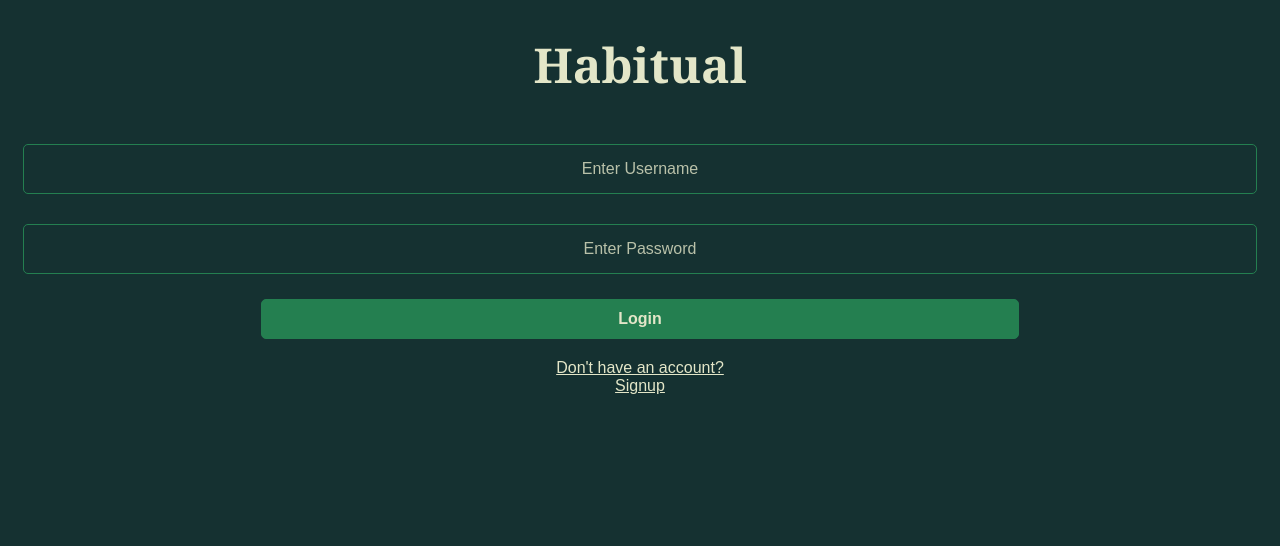
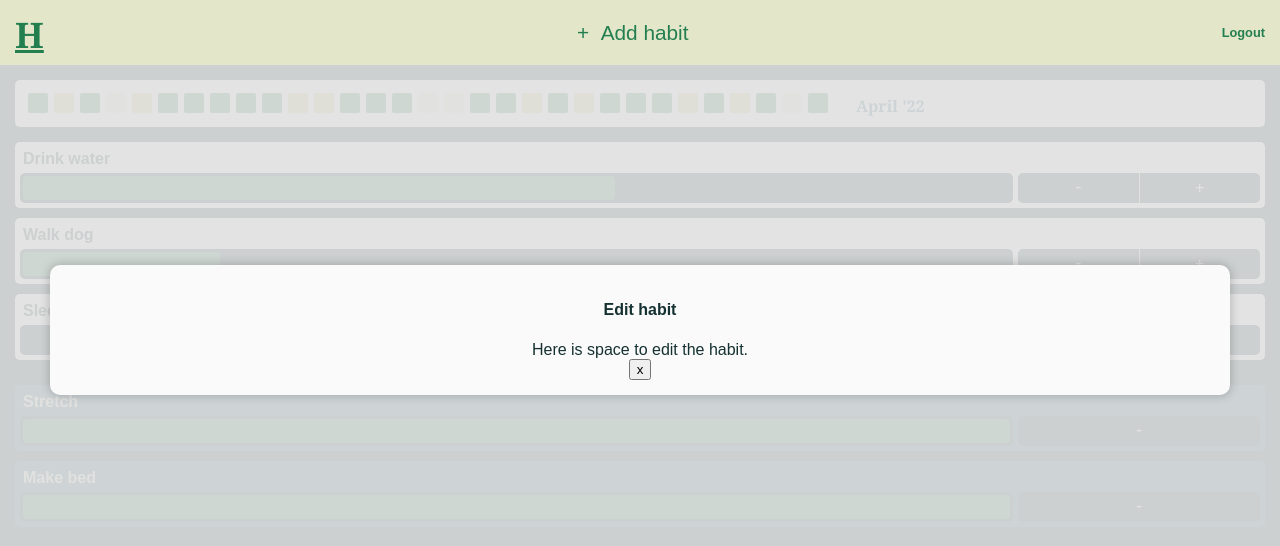
Before and after one commit to redlipbatfish/scratchproject, a React app: page / in a window 1280 px wide. Shown: the top 546 px of the page. Built offline with nearby package versions, Linux system fonts and the light colour scheme.

Commit message:
Created all components without functionality except modal

```diff
--- a/client/App.jsx
+++ b/client/App.jsx
@@ -2,14 +2,15 @@ import React, { Component } from 'react';
 import { Outlet } from 'react-router-dom';
 
 
-
+import FeedContainer from './containers/FeedContainer.jsx';
 import LoginContainer from './containers/LoginContainer.jsx';
 
 const App = () => {
 
   return (
     <div>
-      <LoginContainer />
+      {/* <LoginContainer /> */}
+      <FeedContainer />
     </div>
   );
 };
--- a/client/components/Calendar.jsx
+++ b/client/components/Calendar.jsx
@@ -3,8 +3,41 @@ import { connect } from 'react-redux';
 
 const Calendar = () => {
     return (
-        <div>
-
+        <div className='calendar'>
+            <div className='squares-wrapper'>
+                <div className='square green'></div>
+                <div className='square yellow-green'></div>
+                <div className='square green'></div>
+                <div className='square beige'></div>
+                <div className='square yellow-green'></div>
+                <div className='square green'></div>
+                <div className='square green'></div>
+                <div className='square green'></div>
+                <div className='square green'></div>
+                <div className='square green'></div>
+                <div className='square yellow-green'></div>
+                <div className='square yellow-green'></div>
+                <div className='square green'></div>
+                <div className='square green'></div>
+                <div className='square green'></div>
+                <div className='square beige'></div>
+                <div className='square beige'></div>
+                <div className='square green'></div>
+                <div className='square green'></div>
+                <div className='square yellow-green'></div>
+                <div className='square green'></div>
+                <div className='square yellow-green'></div>
+                <div className='square green'></div>
+                <div className='square green'></div>
+                <div className='square green'></div>
+                <div className='square yellow-green'></div>
+                <div className='square green'></div>
+                <div className='square yellow-green'></div>
+                <div className='square green'></div>
+                <div className='square beige'></div>
+                <div className='square green'></div>
+                <div id='label-month'>April '22</div>
+            </div>
         </div>
     );
 };
--- a/client/components/Completed.jsx
+++ b/client/components/Completed.jsx
@@ -3,8 +3,33 @@ import { connect } from 'react-redux';
 
 const Completed = () => {
     return (
-        <div>
-
+        <div className='wrapper-todo'>
+            <div className='item-done'>
+                <div className='habit-name'>
+                    Stretch
+                </div>
+                <div className='progress-container'>
+                    <div className='wrapper-progressbar'>
+                        <div className='progressbar' style={{width: "100%"}}></div>
+                    </div>
+                    <div className='wrapper-btns'>
+                        <div className='btn-big-minus'>-</div>
+                    </div>
+                </div>
+            </div>
+            <div className='item-done'>
+                <div className='habit-name'>
+                    Make bed
+                </div>
+                <div className='progress-container'>
+                    <div className='wrapper-progressbar'>
+                        <div className='progressbar' style={{width: "100%"}}></div>
+                    </div>
+                    <div className='wrapper-btns'>
+                        <div className='btn-big-minus'>-</div>
+                    </div>
+                </div>
+            </div>
         </div>
     );
 };
--- a/client/components/EditHabit.jsx
+++ b/client/components/EditHabit.jsx
@@ -4,6 +4,7 @@ import { connect } from 'react-redux';
 
 const EditHabit = () => {
     return (
+        <div className='modal-bg'>
             <div className='modal'>
                 <div className='modal-content'>
                     <h4 className='modal-title'>Edit habit</h4>
@@ -15,6 +16,7 @@ const EditHabit = () => {
                     <button>x</button>
                 </div>
             </div>
+        </div>
     )
 };
 
--- a/client/components/ToDo.jsx
+++ b/client/components/ToDo.jsx
@@ -3,8 +3,48 @@ import { connect } from 'react-redux';
 
 const ToDo = () => {
     return (
-        <div>
-
+        <div className='wrapper-todo'>
+            <div className='item-todo'>
+                <div className='habit-name'>
+                    Drink water
+                </div>
+                <div className='progress-container'>
+                    <div className='wrapper-progressbar'>
+                        <div className='progressbar' style={{width: "60%"}}></div>
+                    </div>
+                    <div className='wrapper-btns'>
+                        <div className='btn-progress minus'>-</div>
+                        <div className='btn-progress plus'>+</div>
+                    </div>
+                </div>
+            </div>
+            <div className='item-todo'>
+                <div className='habit-name'>
+                    Walk dog
+                </div>
+                <div className='progress-container'>
+                    <div className='wrapper-progressbar'>
+                        <div className='progressbar' style={{width: "20%"}}></div>
+                    </div>
+                    <div className='wrapper-btns'>
+                        <div className='btn-progress minus'>-</div>
+                        <div className='btn-progress plus'>+</div>
+                    </div>
+                </div>
+            </div>
+            <div className='item-todo'>
+                <div className='habit-name'>
+                    Sleep on time
+                </div>
+                <div className='progress-container'>
+                    <div className='wrapper-progressbar'>
+                        <div className='progressbar' style={{width: "0%"}}></div>
+                    </div>
+                    <div className='wrapper-btns'>
+                        <div className='btn-check'>	&#10003;</div>
+                    </div>
+                </div>
+            </div>
         </div>
     );
 };
--- a/client/components/TopBar.jsx
+++ b/client/components/TopBar.jsx
@@ -3,8 +3,10 @@ import { connect } from 'react-redux';
 
 const TopBar = () => {
     return (
-        <div>
-        <button id='add-hbt'>Add habit</button>
+        <div className="topbar">
+            <div id='logo'>H</div>
+            <button id='add-hbt'><span id="plus-icon">+&nbsp;</span>&nbsp;Add habit</button>
+            <div id='link-logout'>Logout</div>
         </div>
     );
 };
--- a/client/containers/FeedContainer.jsx
+++ b/client/containers/FeedContainer.jsx
@@ -11,7 +11,7 @@ import EditHabit from '../components/EditHabit.jsx'
 const FeedContainer = () => {
     return (
     <div>
-        <div>test</div>
+        <EditHabit />
         <TopBar/>
         <Calendar/>
         <ToDo/>
--- a/client/styles/styles.scss
+++ b/client/styles/styles.scss
@@ -1,3 +1,4 @@
+$white: #fafafa;
 $beige: #e3e6c8;
 $yellowgreencrayola: #c8d189;
 $amazon: #247f50;
@@ -7,16 +8,192 @@ $richblack: #153131;
 
 body {
     background-color: $richblack;
-  font-family:Arial, Helvetica, sans-serif;
+    font-family: Arial, Helvetica, sans-serif;
     color: $beige;
+    margin: 0px;
 }
-
 h1 {
     text-align: center;
     font-size: 3rem;
+    font-family: Cambria, Cochin, Georgia, Times, 'Times New Roman', serif;
+}
+.topbar {
+    background-color: $beige;
+    display: flex;
+    padding: 15px;
+    display: flex;
+    height: 35px;
+}
+.modal-bg {
+  position: absolute;
+  width: 100%;
+  height: 100%;
+  margin-top: 65px;
+  background-color: rgba(225, 225, 225, 0.9);
+  color: $richblack;
+}
+.modal {
+  background: $white;
+  border-radius: 10px;
+  margin-top: 200px;
+  margin-left: 50px;
+  margin-right: 50px;
+  padding: 15px;
+  box-shadow: 0px 0px 10px 1px rgba(0, 0, 0, 0.2);
+  text-align: center;
+}
+.calendar {
+    background-color: $white;
+    margin: 15px;
+    padding: 10px;
+    border-radius: 5px;
+    display: flex;
+    flex-wrap: wrap;
+}
+#label-month {
+  text-align: right;
+  flex-grow: 1;
+  margin-top: 5px;
+  margin-right: 5px;
   font-family:Cambria, Cochin, Georgia, Times, 'Times New Roman', serif;
+  color: $bluesapphire;
+  font-weight: 600;
+  padding-left: 25px;
 }
-
+.green {
+    background-color: $amazon;
+}
+.yellow-green {
+    background-color: $yellowgreencrayola;
+}
+.beige {
+    background-color: $beige;
+}
+.squares-wrapper {
+    display: flex;
+    flex-direction: row;
+    flex-wrap: wrap;
+    justify-items: left;
+}
+.square {
+    width: 20px;
+    height: 20px;
+    margin: 3px;
+    border-radius: 2px;
+    // box-shadow: 0px 0px 2px 0px rgba(0, 0, 0, 0.1);
+}
+.wrapper-todo {
+  display: flex;
+  flex-direction: column;
+  margin: 15px;
+}
+.habit-name {
+  font-weight: 600;
+  margin-top: 8px;
+  margin-left: 8px;
+}
+.item-todo {
+  background-color: $white;
+  border-radius: 5px;
+  color: $richblack;
+  margin-bottom: 10px;
+}
+.item-done {
+  background-color: $bluesapphire;
+  border-radius: 5px;
+  color: $beige;
+  margin-bottom: 10px;
+}
+.progress-container {
+  display: flex;
+  width: 100%;
+  height: 40px;
+  padding: 0px;
+}
+.wrapper-progressbar {
+  width: 80%;
+  background-color: $richblack;
+  border-radius: 5px;
+  margin: 5px 5px 5px 5px;
+  padding: 3px;
+}
+.progressbar {
+  background-color: $amazon;
+  height: 100%;
+  border-radius: 4px;
+}
+.wrapper-btns {
+  display: flex;
+  width: 20%;
+}
+.btn-check {
+  background-color: $richblack;
+  color: $white;
+  width: 100%;
+  padding: 5px;
+  text-align: center;
+  margin: 5px 5px 5px 0px;
+  border-radius: 5px;
+  line-height: 1.5;
+  font-size: 0.9rem;
+}
+.btn-big-minus {
+  background-color: $richblack;
+  color: $white;
+  width: 100%;
+  padding: 5px;
+  text-align: center;
+  margin: 5px 5px 5px 0px;
+  border-radius: 5px;
+  line-height: 1.1;
+  font-size: 1.1rem;
+}
+.btn-progress {
+  background-color: $richblack;
+  color: $white;
+  width: 50%;
+  padding: 5px;
+  text-align: center;
+}
+.minus {
+  border-radius: 0px;
+  margin: 5px 0px 5px 0px;
+  border-radius: 5px 0px 0px 5px;
+  font-size: 1.1rem;
+  border-right: 1px solid $beige;
+  line-height: 1.1;
+}
+.plus {
+  margin: 5px 5px 5px 0px;
+  border-radius: 0px 5px 5px 0px;
+  line-height: 1.3;
+}
+#logo {
+    font-family: Cambria, Cochin, Georgia, Times, 'Times New Roman', serif;
+    font-size: 2.2rem;
+    color: $amazon;
+    font-weight: 600;
+    text-decoration: underline;
+    margin-top: -5px;
+}
+#add-hbt {
+    padding: 5px;
+    font-family: Arial, Helvetica, sans-serif;
+    font-size: 1.3rem;
+    border: none;
+    outline: none;
+    background: none;
+    color: $amazon;
+    margin: auto;
+    flex-grow: 1;
+    font-weight: 200;
+}
+#link-logout {
+    color: $amazon;
+    font-weight: 600;
+    font-size: 0.8rem;
+    margin-top: 10px;
+}
 .login-input {
     padding: 15px;
     margin: 15px;
@@ -25,14 +202,13 @@ h1 {
     outline: none;
     border: 1px solid $amazon;
     background-color: $richblack;
-  color: #fafafa;
+    color: $white;
     font-size: 1rem;
 }
 ::placeholder {
     color: $beige;
     opacity: 0.8;
 }
-
 .login-btn {
     width: 60%;
     margin: 10px auto;
@@ -45,12 +221,10 @@ h1 {
     font-weight: 600;
     color: $beige;
 }
-
 .login-btn:hover {
     background-color: $skobeloff;
     border: 1px solid $skobeloff;
 }
-
 .login-link {
     margin-top: 10px;
     font-size: 1rem;
@@ -59,7 +233,6 @@ h1 {
     background-color: none;
     text-align: center;
 }
-
 .wrapper-login {
     display: flex;
     flex-direction: column;
```
Lines whose indentation alone changed are shown as unchanged.
